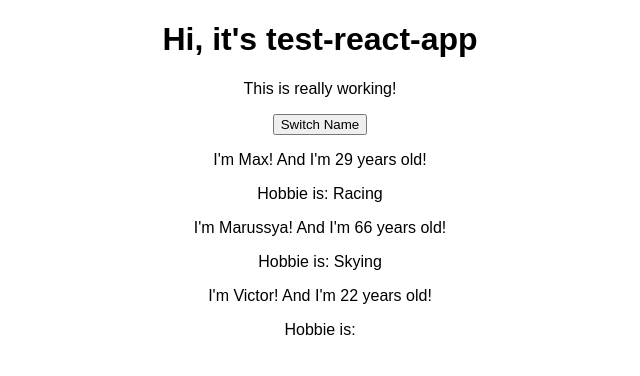
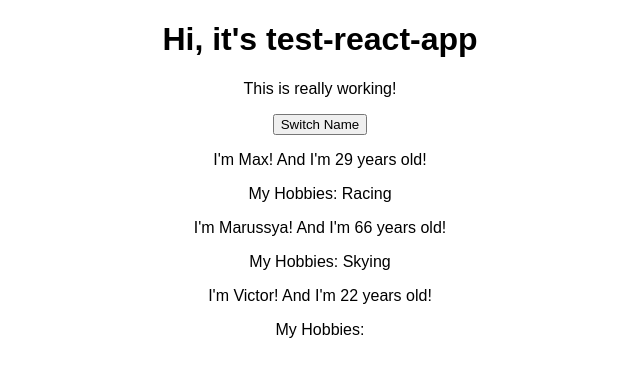
Before and after one commit to brownfox777/test-react-app, a React (Create React App) app: page / in a window 1280 px wide. Shown: the top 376 px of the page, without its empty margins (320-960 px from the left). Built offline with nearby package versions, Linux system fonts and the light colour scheme.

Commit message:
added listPersons

```diff
--- a/src/App.js
+++ b/src/App.js
@@ -6,9 +6,9 @@ class App extends Component {
 
   state = {
     persons: [
-      { name: 'Max', age: 29, hobbie: 'Racing' },
-      { name: 'Marussya', age: 66, hobbie: 'Skying' },
-      { name: 'Victor', age: 22, hobbie: '' }
+      { id: 0, name: 'Max', age: 29, hobbie: 'Racing' },
+      { id: 1, name: 'Marussya', age: 66, hobbie: 'Skying' },
+      { id: 2, name: 'Victor', age: 22, hobbie: '' }
     ],
     otherState: 'some other state'
   }
@@ -16,10 +16,17 @@ class App extends Component {
   switchNameHandler = () => {
     this.setState({
       persons: [
-        { name: 'Max', age: 29, hobbie: 'Racing' },
-        { name: 'Masha', age: 222, hobbie: 'Skying' },
-        { name: 'Bob', age: 22, hobbie: 'Drinking' }
+        { id: 0, name: 'Max', age: 29, hobbie: 'Racing' },
+        { id: 1, name: 'Masha', age: 222, hobbie: 'Skying' },
+        { id: 2, name: 'Bob', age: 22, hobbie: 'Drinking' }
       ]
+    })
+  }
+
+  listPersons = () => {
+    const persons = this.state.persons || [];
+    return persons.map((person) => {
+    return (<Person key={person.id} name={person.name} age={person.age}>My Hobbies: {person.hobbie}</Person>)
     })
   }
 
@@ -29,12 +36,9 @@ class App extends Component {
         <h1>Hi, it's test-react-app</h1>
         <p>This is really working!</p>
         <button onClick={this.switchNameHandler}>Switch Name</button>
-        <Person name={this.state.persons[0].name} age={this.state.persons[0].age}>Hobbie is: {this.state.persons[0].hobbie}</Person>
-        <Person name={this.state.persons[1].name} age={this.state.persons[1].age}>Hobbie is: {this.state.persons[1].hobbie}</Person>
-        <Person name={this.state.persons[2].name} age={this.state.persons[2].age}>Hobbie is: {this.state.persons[2].hobbie}</Person>
+        { this.listPersons() }
       </div>
       );
-      //return React.createElement('div', {className: 'App'}, React.createElement('h1', null, 'Hi, it\'s test-react-app'))
   }
 }
 
```
Also changed, not shown: 1 other file (tests, documents, lock files or other folders).
